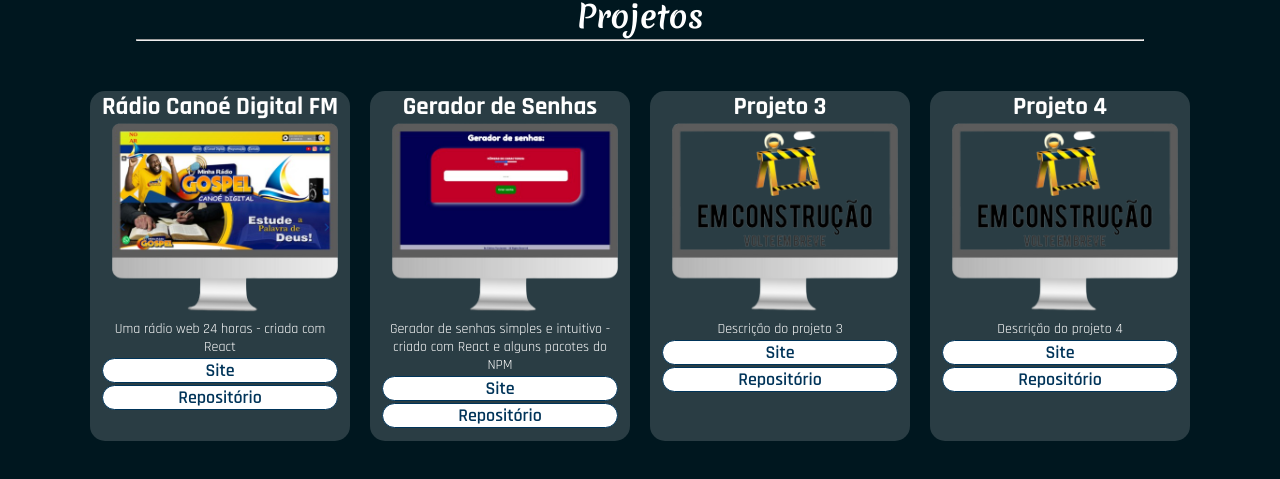
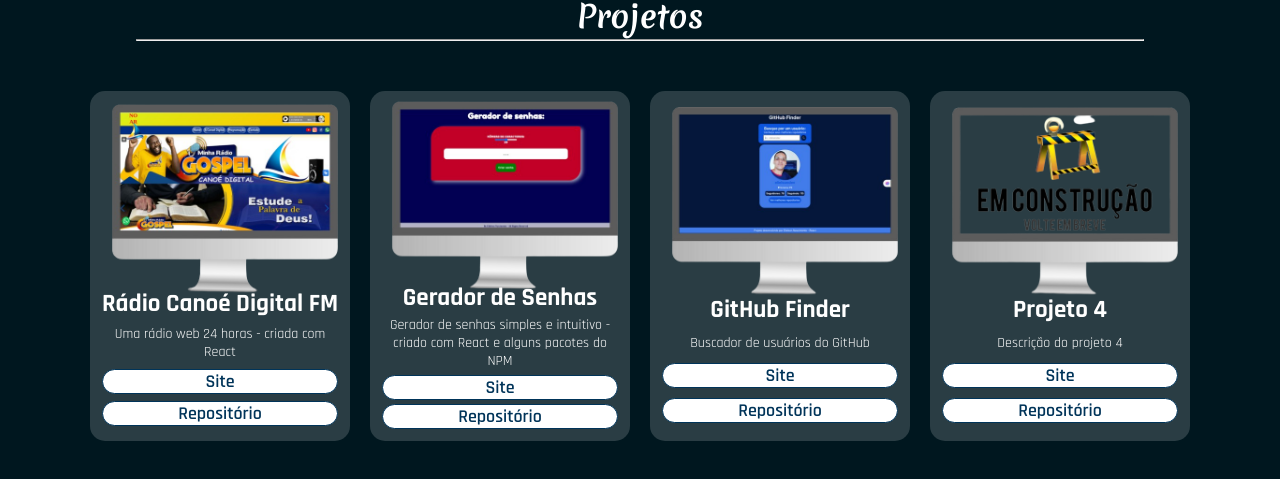
Before and after one commit to elielsondev/portfolio_elielsondev, a React (Vite) app: page / in a window 1280 px wide. Shown: the part 1956-2435 px from the top of the page. Built offline with nearby package versions, Linux system fonts and the light colour scheme.

Commit message:
fix - atualização dos sobre e inserção de um novo projeto

```diff
--- a/src/App.css
+++ b/src/App.css
@@ -326,6 +326,9 @@ a {
 }
 
 .projectCard {
+  display: flex;
+  flex-direction: column;
+  justify-content: space-evenly;
   background-color: #ffffff2a;
   border-radius: 15px;
   width: 260px;
--- a/src/components/Projects.jsx
+++ b/src/components/Projects.jsx
@@ -11,8 +11,8 @@ function Projects({ dataSelect }) {
         <div id="projects">
           { dataSelect.projects.map((project) => (
             <div key={ project.id } className='projectCard'>
+              <img src={ project.image } alt={ project.title } width={250} />
               <h2 className='projectName'>{ project.title }</h2>
-              <img src={ project.image } alt={ project.title } width={250} />
               <p className='projectParagraph'>{ project.description }</p>
               <a href={ project.site } target='_blank' rel='noreferrer'>
                 <div className='projectButton'>Site</div>
--- a/src/data/data.js
+++ b/src/data/data.js
@@ -9,19 +9,19 @@ const data = [
     homeTitle: "Inicio",
     profission: "Desenvolvedor de Software - Front-end",
     aboutTitle: "Sobre",
-    aboutText: `Sou um jovem apaixonado por tecnologia e encontrei minha vocação no
-    desenvolvimento de software. Após concluir o curso prático e robusto da Trybe,
-    continuei investindo em minha educação, concluindo recentemente uma pós-graduação
-    em Engenharia de Software e Métodos Ágeis pelo Instituto Líbano. Atualmente, estou
-    começando uma nova graduação em Análise e Desenvolvimento de Sistemas pela
-    Descomplica Faculdade Digital, sempre em busca de aprimorar meus conhecimentos e
-    expandir meu network.
+    aboutText: `Sou um entusiasta de tecnologia com uma profunda paixão pelo
+    desenvolvimento de software, especialmente no front-end. Desde 2021,
+    venho estudando e praticando o uso de ferramentas como React, JavaScript,
+    TypeScript, HTML5, CSS3, Node.js, Redux, Bootstrap e Jest para testes unitários.
+    Minha dedicação resultou em diversos projetos pessoais que não apenas aprimoram
+    minhas habilidades, mas também refletem meu entusiasmo pela área.
 
-    Estou constantemente em busca de novas oportunidades para crescer profissionalmente
-    e aprender mais sobre tecnologias emergentes. Adoro desafios e estou sempre buscando
-    oportunidades para me superar e adquirir novas habilidades. Estou aberto a novas
-    experiências e empenhado em me tornar um profissional cada vez mais qualificado e
-    atualizado.`,
+    Recentemente, concluí um curso extensivo e prático na Trybe, com 1500 horas de
+    conteúdo aplicado, que me proporcionou uma base sólida e experiência prática.
+    Além disso, sou pós-graduado em Engenharia de Software e Métodos Ágeis, e
+    atualmente estou me graduando em Análise e Desenvolvimento de Sistemas.
+    Estou em busca da minha primeira oportunidade profissional, ansioso para
+    contribuir e crescer em um ambiente desafiador e inovador.`,
 
     skillsTitle: "Habilidades",
     hardSkills: [
@@ -145,11 +145,11 @@ const data = [
       },
       {
         id: 3,
-        title: "Projeto 3",
+        title: "GitHub Finder",
         image: projeto3,
-        description: "Descrição do projeto 3",
-        site: "XXXXXXXXXXXXXXXXXXXXXX",
-        repository: "XXXXXXXXXXXXXXXXXXXXXXXX",
+        description: "Buscador de usuários do GitHub",
+        site: "https://githubfindersearch.vercel.app/",
+        repository: "https://github.com/elielsondev/project-github-finder",
       },
       {
         id: 4,
@@ -167,16 +167,19 @@ const data = [
     homeTitle: "Home",
     profission: "Software Developer - Front-end",
     aboutTitle: "About me",
-    aboutText: `I am a young technology enthusiast and I found my passion in software
-    development. Even after completing the practical and robust course at Trybe,
-    I continued to qualify and improve my skills in the field. I recently completed
-    my postgraduate studies in Software Engineering and Agile Methods at the
-    Instituto Líbano, and I am starting another degree in Analysis and Systems Development
-    at Descomplica Digital College.
+    aboutText: `I am a technology enthusiast with a deep passion for software
+    development, especially in front-end. Since 2021, I have been studying and
+    practicing with tools such as React, JavaScript, TypeScript, HTML5, CSS3,
+    Node.js, Redux, Bootstrap, and Jest for unit testing. My dedication has
+    resulted in several personal projects that not only enhance my skills but
+    also reflect my enthusiasm for the field.
 
-    I am constantly looking to enhance my knowledge and expand my network of contacts.
-    I am always open to new opportunities and to improve my skills in related technologies.
-    I enjoy challenging myself and seeking out new experiences.`,
+    Recently, I completed an extensive and practical course at Trybe, with 1500
+    hours of applied content, which provided me with a solid foundation and
+    practical experience. Additionally, I hold a postgraduate degree in Software
+    Engineering and Agile Methods, and I am currently pursuing my degree in
+    Analysis and Systems Development. I am seeking my first professional opportunity,
+    eager to contribute and grow in a challenging and innovative environment.`,
     skillsTitle: "Skills",
     hardSkills: [
       {
@@ -299,11 +302,11 @@ const data = [
       },
       {
         id: 3,
-        title: "Project 3",
+        title: "GitHub Finder",
         image: projeto3,
-        description: "Description of project 3",
-        site: "XXXXXXXXXXXXXXXXXXXXXX",
-        repository: "XXXXXXXXXXXXXXXXXXXXXXXX",
+        description: "GitHub user search",
+        site: "https://githubfindersearch.vercel.app/",
+        repository: "https://github.com/elielsondev/project-github-finder",
       },
       {
         id: 4,
```
Also changed, not shown: src/utils/projeto3.png.
